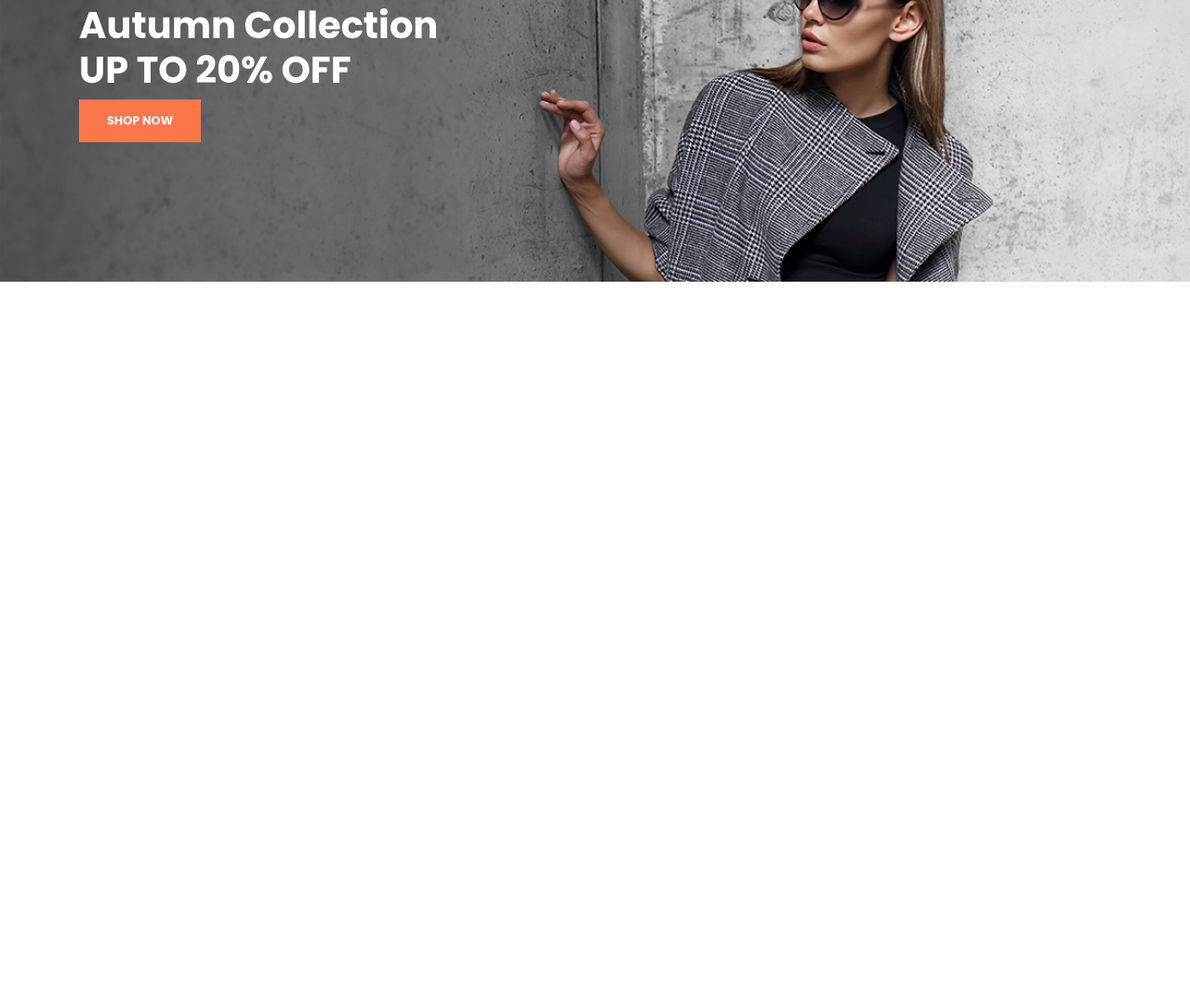
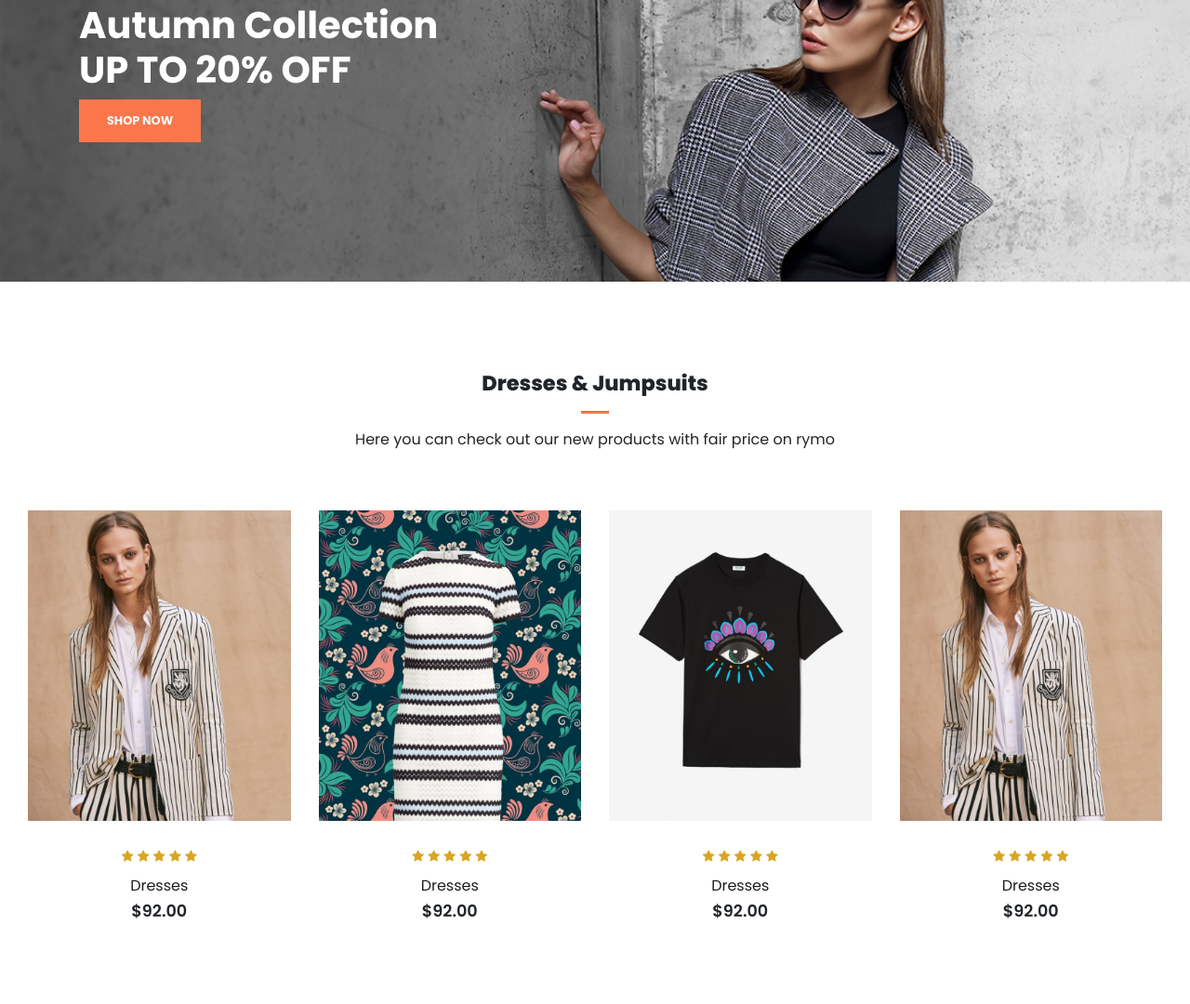
Before and after one commit to SnowFox-95/Rymo-shop, a plain HTML site: page index.html in a window 1280 px wide. Shown: the part 2439-3519 px from the top of the page at 93% size. Before the commit the page ends 2790 px from the top, so only its background shows below. Drawn offline with nearby package versions, Linux system fonts and the light colour scheme; files whose address does not match are found by name.

Commit message:
add dresses section

```diff
--- a/index.html
+++ b/index.html
@@ -112,7 +112,7 @@
     <section id="featured" class="my-5 pb-5">
       <div class="container text-center mt-5 py-5">
         <h3>Our Featured</h3>
-        <hr class="mx-auto"/>
+        <hr class="mx-auto" />
         <p>Here you can check out our new products with fair price on rymo</p>
       </div>
       <div class="row mx-auto container-fluid">
@@ -173,8 +173,73 @@
     <section id="banner" class="my-5 py-5">
       <div class="container">
         <h4>MID SEASON'S SALE</h4>
-    <h1>Autumn Collection <br> UP TO 20% OFF</h1>
+        <h1>
+          Autumn Collection <br />
+          UP TO 20% OFF
+        </h1>
         <button class="text-uppercase">Shop Now</button>
+      </div>
+    </section>
+
+    <section id="clothes" class="my-5">
+      <div class="container text-center mt-5 py-5">
+        <h3>Dresses & Jumpsuits</h3>
+        <hr class="mx-auto" />
+        <p>Here you can check out our new products with fair price on rymo</p>
+      </div>
+      <div class="row mx-auto container-fluid">
+        <div class="product text-center col-lg-3 col-md-4 col-12">
+          <img class="img-fluid mb-3" src="img/clothes/1.jpg" alt="" />
+          <div class="star">
+            <i class="ic_star"></i>
+            <i class="ic_star"></i>
+            <i class="ic_star"></i>
+            <i class="ic_star"></i>
+            <i class="ic_star"></i>
+          </div>
+          <h5 class="p-name">Dresses</h5>
+          <h4 class="p-price">$92.00</h4>
+          <button class="buy-btn">Buy Now</button>
+        </div>
+        <div class="product text-center col-lg-3 col-md-4 col-12">
+          <img class="img-fluid mb-3" src="img/clothes/2.jpg" alt="" />
+          <div class="star">
+            <i class="ic_star"></i>
+            <i class="ic_star"></i>
+            <i class="ic_star"></i>
+            <i class="ic_star"></i>
+            <i class="ic_star"></i>
+          </div>
+          <h5 class="p-name">Dresses</h5>
+          <h4 class="p-price">$92.00</h4>
+          <button class="buy-btn">Buy Now</button>
+        </div>
+        <div class="product text-center col-lg-3 col-md-4 col-12">
+          <img class="img-fluid mb-3" src="img/clothes/3.jpg" alt="" />
+          <div class="star">
+            <i class="ic_star"></i>
+            <i class="ic_star"></i>
+            <i class="ic_star"></i>
+            <i class="ic_star"></i>
+            <i class="ic_star"></i>
+          </div>
+          <h5 class="p-name">Dresses</h5>
+          <h4 class="p-price">$92.00</h4>
+          <button class="buy-btn">Buy Now</button>
+        </div>
+        <div class="product text-center col-lg-3 col-md-4 col-12">
+          <img class="img-fluid mb-3" src="img/clothes/1.jpg" alt="" />
+          <div class="star">
+            <i class="ic_star"></i>
+            <i class="ic_star"></i>
+            <i class="ic_star"></i>
+            <i class="ic_star"></i>
+            <i class="ic_star"></i>
+          </div>
+          <h5 class="p-name">Dresses</h5>
+          <h4 class="p-price">$92.00</h4>
+          <button class="buy-btn">Buy Now</button>
+        </div>
       </div>
     </section>
     <script
```
Lines whose indentation alone changed are shown as unchanged.
